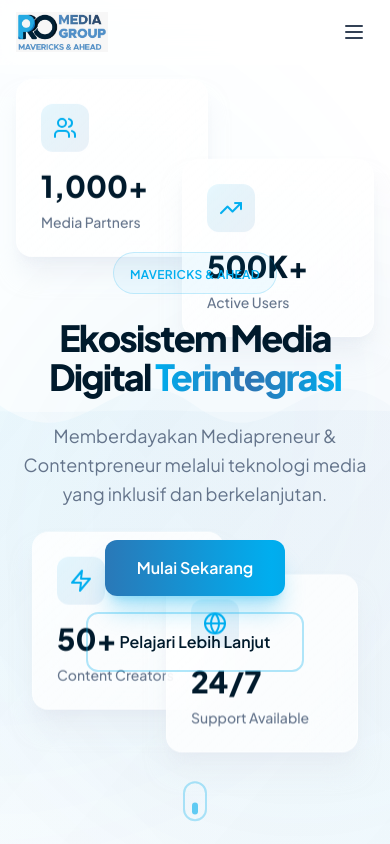
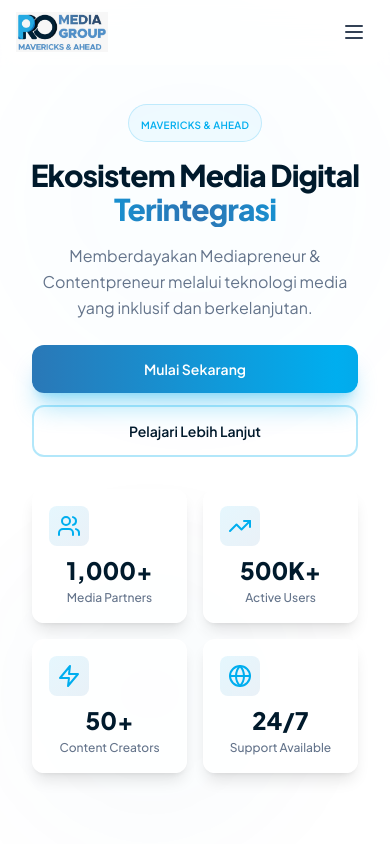
Before and after one commit to inesia/promediateknologi, a Next.js app: page / in a window 390 px wide. Shown: the top 844 px of the page. Built offline with nearby package versions, Linux system fonts and the light colour scheme.

Commit message:
Optimize Hero section for mobile: hide floating cards, reduce effects, add mobile stats grid, improve typography and spacing

```diff
--- a/components/Hero.tsx
+++ b/components/Hero.tsx
@@ -59,7 +59,7 @@ interface FloatingCardProps {
 function FloatingCard({ icon, value, label, delay, duration, className }: FloatingCardProps) {
   return (
     <motion.div
-      className={`absolute ${className}`}
+      className={`absolute ${className} hidden md:block`}
       initial={{ opacity: 0, y: 20 }}
       animate={{ opacity: 1, y: 0 }}
       transition={{ delay, duration: 0.6 }}
@@ -150,17 +150,17 @@ export default function Hero() {
   return (
     <section
       id="home"
-      className="relative min-h-screen flex items-center justify-center overflow-hidden bg-white pt-20 lg:pt-24 pb-0"
+      className="relative min-h-screen flex items-center justify-center overflow-hidden bg-white pt-20 lg:pt-24 pb-12 md:pb-0"
     >
-      {/* Animated Ambient Glow */}
+      {/* Animated Ambient Glow - Reduced for mobile */}
       <div className="absolute inset-0 overflow-hidden pointer-events-none">
-        <div className="absolute top-0 right-0 w-[800px] h-[800px] bg-[#00AEEF]/5 rounded-full blur-3xl ambient-glow" />
-        <div className="absolute bottom-0 left-0 w-[600px] h-[600px] bg-[#2D74B3]/5 rounded-full blur-3xl ambient-glow" style={{ animationDelay: '2s' }} />
-        <div className="absolute top-1/2 left-1/2 -translate-x-1/2 -translate-y-1/2 w-[700px] h-[700px] bg-[#00AEEF]/3 rounded-full blur-3xl ambient-glow" style={{ animationDelay: '4s' }} />
+        <div className="absolute top-0 right-0 w-[400px] h-[400px] md:w-[800px] md:h-[800px] bg-[#00AEEF]/5 rounded-full blur-3xl ambient-glow" />
+        <div className="absolute bottom-0 left-0 w-[300px] h-[300px] md:w-[600px] md:h-[600px] bg-[#2D74B3]/5 rounded-full blur-3xl ambient-glow" style={{ animationDelay: '2s' }} />
+        <div className="absolute top-1/2 left-1/2 -translate-x-1/2 -translate-y-1/2 w-[350px] h-[350px] md:w-[700px] md:h-[700px] bg-[#00AEEF]/3 rounded-full blur-3xl ambient-glow" style={{ animationDelay: '4s' }} />
       </div>
 
-      {/* Optimized Waves Background */}
-      <div className="absolute inset-0 overflow-hidden pointer-events-none">
+      {/* Optimized Waves Background - Hidden on mobile for performance */}
+      <div className="absolute inset-0 overflow-hidden pointer-events-none hidden md:block">
         {/* Wave 1 */}
         <Wave
           pathColor="url(#gradient1)"
@@ -216,46 +216,46 @@ export default function Hero() {
           <motion.div
             {...blurIn}
             transition={{ delay: 0.1, duration: 0.8 }}
-            className="inline-flex items-center justify-center mb-6 lg:mb-8"
+            className="inline-flex items-center justify-center mb-4 md:mb-6 lg:mb-8"
           >
-            <div className="px-4 py-2 bg-[#00AEEF]/5 border border-[#00AEEF]/20 rounded-full backdrop-blur-sm">
-              <span className="text-xs font-semibold text-[#00AEEF] tracking-wide uppercase">
+            <div className="px-3 py-1.5 md:px-4 md:py-2 bg-[#00AEEF]/5 border border-[#00AEEF]/20 rounded-full backdrop-blur-sm">
+              <span className="text-[10px] md:text-xs font-semibold text-[#00AEEF] tracking-wide uppercase">
                 Mavericks & Ahead
               </span>
             </div>
           </motion.div>
 
-          {/* Headline */}
+          {/* Headline - Optimized for mobile */}
           <motion.h1
             {...blurIn}
             transition={{ delay: 0.2, duration: 0.8 }}
-            className="text-4xl sm:text-5xl md:text-6xl lg:text-7xl font-black text-[#001A2C] mb-6 lg:mb-8 leading-[1.1]"
-            style={{ letterSpacing: '-0.05em' }}
+            className="text-3xl sm:text-4xl md:text-5xl lg:text-6xl xl:text-7xl font-black text-[#001A2C] mb-4 md:mb-6 lg:mb-8 leading-[1.15] md:leading-[1.1] px-2"
+            style={{ letterSpacing: '-0.03em' }}
           >
             Ekosistem Media Digital{' '}
-            <span className="bg-gradient-to-r from-[#00AEEF] via-[#2D74B3] to-[#00AEEF] bg-clip-text text-transparent">
+            <span className="bg-gradient-to-r from-[#00AEEF] via-[#2D74B3] to-[#00AEEF] bg-clip-text text-transparent block md:inline">
               Terintegrasi
             </span>
           </motion.h1>
 
-          {/* Sub-headline */}
+          {/* Sub-headline - Optimized for mobile */}
           <motion.p
             {...blurIn}
             transition={{ delay: 0.5, duration: 0.8 }}
-            className="text-lg sm:text-xl md:text-2xl lg:text-3xl text-[#64748b] mb-8 lg:mb-12 max-w-4xl mx-auto leading-relaxed font-normal"
+            className="text-base sm:text-lg md:text-xl lg:text-2xl xl:text-3xl text-[#64748b] mb-6 md:mb-8 lg:mb-12 max-w-4xl mx-auto leading-relaxed font-normal px-2"
           >
             Memberdayakan Mediapreneur & Contentpreneur melalui teknologi media yang inklusif dan berkelanjutan.
           </motion.p>
 
-          {/* CTA Buttons */}
+          {/* CTA Buttons - Full width on mobile */}
           <motion.div
             {...blurIn}
             transition={{ delay: 0.7, duration: 0.8 }}
-            className="flex flex-col sm:flex-row items-center justify-center gap-4 lg:gap-6"
+            className="flex flex-col sm:flex-row items-stretch sm:items-center justify-center gap-3 md:gap-4 lg:gap-6 px-4"
           >
-            <Link href="/register">
+            <Link href="/register" className="w-full sm:w-auto">
               <motion.div
-                className="btn-shimmer px-8 py-4 lg:px-10 lg:py-4 text-base lg:text-lg font-semibold text-white rounded-xl shadow-xl shadow-[#00AEEF]/30 hover:shadow-[#00AEEF]/50 transition-all duration-300 relative overflow-hidden cursor-pointer"
+                className="btn-shimmer px-6 py-3.5 md:px-8 md:py-4 lg:px-10 lg:py-4 text-sm md:text-base lg:text-lg font-semibold text-white rounded-xl shadow-xl shadow-[#00AEEF]/30 hover:shadow-[#00AEEF]/50 transition-all duration-300 relative overflow-hidden cursor-pointer w-full sm:w-auto text-center"
                 whileHover={{ scale: 1.05 }}
                 whileTap={{ scale: 0.95 }}
               >
@@ -264,22 +264,48 @@ export default function Hero() {
             </Link>
 
             <motion.button
-              className="px-8 py-4 lg:px-10 lg:py-4 text-base lg:text-lg font-semibold text-[#001A2C] bg-transparent border-2 border-[#00AEEF]/30 rounded-xl hover:border-[#00AEEF] hover:bg-[#00AEEF]/5 transition-all duration-300"
+              className="px-6 py-3.5 md:px-8 md:py-4 lg:px-10 lg:py-4 text-sm md:text-base lg:text-lg font-semibold text-[#001A2C] bg-transparent border-2 border-[#00AEEF]/30 rounded-xl hover:border-[#00AEEF] hover:bg-[#00AEEF]/5 transition-all duration-300 w-full sm:w-auto"
               whileHover={{ scale: 1.05 }}
               whileTap={{ scale: 0.95 }}
             >
               Pelajari Lebih Lanjut
             </motion.button>
           </motion.div>
+
+          {/* Mobile Stats Grid - Show stats in grid on mobile */}
+          <motion.div
+            {...blurIn}
+            transition={{ delay: 0.9, duration: 0.8 }}
+            className="mt-8 md:hidden grid grid-cols-2 gap-4 px-4"
+          >
+            {stats.map((stat, index) => (
+              <div
+                key={index}
+                className="bg-white/80 backdrop-blur-sm border border-white/50 rounded-xl p-4 shadow-lg"
+              >
+                <div className="flex items-center justify-center w-10 h-10 mb-2 rounded-lg bg-gradient-to-br from-[#00AEEF]/10 to-[#2D74B3]/10">
+                  <div className="text-[#00AEEF]">
+                    {stat.icon}
+                  </div>
+                </div>
+                <div className="text-2xl font-extrabold text-[#001A2C] mb-1">
+                  {stat.value}
+                </div>
+                <div className="text-xs text-[#64748b] font-medium">
+                  {stat.label}
+                </div>
+              </div>
+            ))}
+          </motion.div>
         </div>
       </div>
 
-      {/* Scroll Indicator */}
+      {/* Scroll Indicator - Hidden on mobile */}
       <motion.div
         initial={{ opacity: 0 }}
         animate={{ opacity: 1 }}
         transition={{ delay: 1, duration: 0.5 }}
-        className="absolute bottom-8 left-1/2 -translate-x-1/2"
+        className="absolute bottom-8 left-1/2 -translate-x-1/2 hidden md:block"
       >
         <motion.div
           animate={{ y: [0, 10, 0] }}
```
